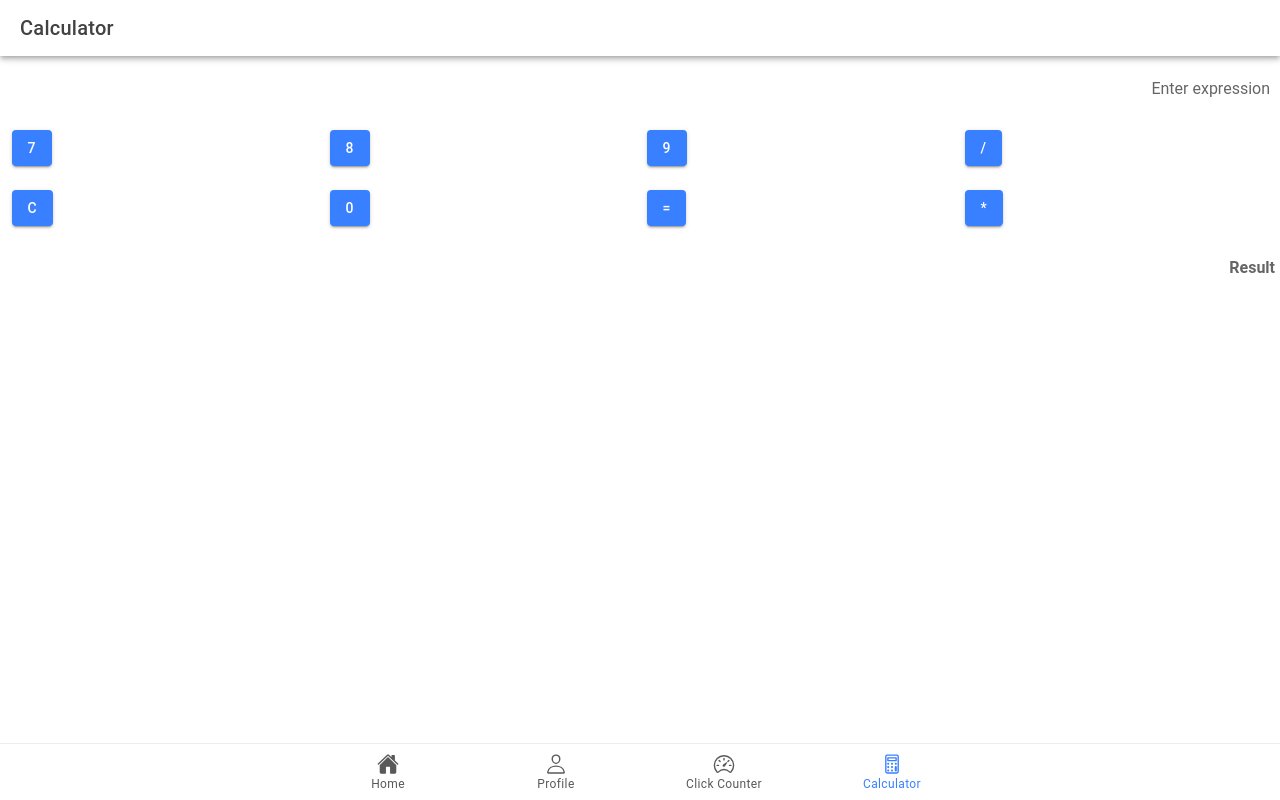
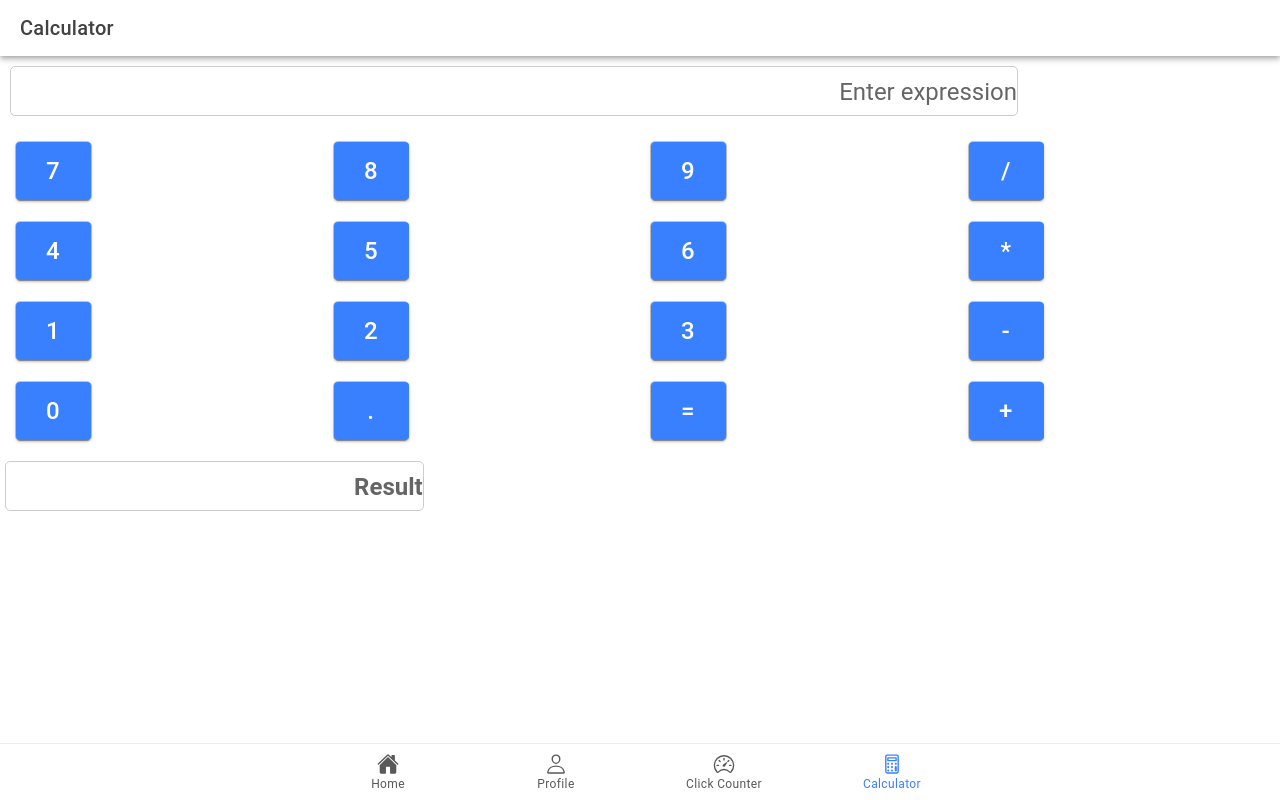
Before and after one commit to Jkmanait/ion-t-manait, a React (Vite) app: page /tab3 in a window 1280 px wide. Built offline with nearby package versions, Linux system fonts and the light colour scheme.

Commit message:
added css code on tab3.css

```diff
--- a/src/pages/Tab3.css
+++ b/src/pages/Tab3.css
@@ -0,0 +1,37 @@
+// Tab3.css
+.calculator-container {
+  display: flex;
+  flex-direction: column;
+  justify-content: center;
+  align-items: center;
+  height: 100%;
+}
+
+.calculator-input {
+  width: 80%;
+  height: 50px;
+  margin-bottom: 10px;
+  font-size: 1.5em;
+  text-align: right;
+  border: 1px solid #ccc;
+  border-radius: 5px;
+  padding: 10px;
+}
+
+.calculator-button {
+  width: 25%;
+  height: 60px;
+  margin: 5px;
+  font-size: 1.5em;
+  border: 1px solid #ccc;
+  border-radius: 5px;
+  background-color: #f0f0f0;
+}
+
+.calculator-button:hover {
+  background-color: #e0e0e0;
+}
+
+.calculator-button:active {
+  background-color: #d0d0d0;
+}
--- a/src/pages/Tab3.tsx
+++ b/src/pages/Tab3.tsx
@@ -28,7 +28,7 @@ const Tab3: React.FC = () => {
           <IonTitle>Calculator</IonTitle>
         </IonToolbar>
       </IonHeader>
-      <IonContent fullscreen>
+      <IonContent fullscreen className="calculator-container">
         <IonHeader collapse="condense">
           <IonToolbar>
             <IonTitle size="large">Calculator</IonTitle>
@@ -41,47 +41,75 @@ const Tab3: React.FC = () => {
                 value={input}
                 placeholder="Enter expression"
                 readonly
-                style={{ textAlign: 'right' }}
+                className="calculator-input"
               ></IonInput>
             </IonCol>
           </IonRow>
           <IonRow>
             <IonCol size="3">
-              <IonButton onClick={() => handleClick('7')}>7</IonButton>
+              <IonButton onClick={() => handleClick('7')} className="calculator-button">7</IonButton>
             </IonCol>
             <IonCol size="3">
-              <IonButton onClick={() => handleClick('8')}>8</IonButton>
+              <IonButton onClick={() => handleClick('8')} className="calculator-button">8</IonButton>
             </IonCol>
             <IonCol size="3">
-              <IonButton onClick={() => handleClick('9')}>9</IonButton>
+              <IonButton onClick={() => handleClick('9')} className="calculator-button">9</IonButton>
             </IonCol>
             <IonCol size="3">
-              <IonButton onClick={() => handleClick('/')}>/</IonButton>
+              <IonButton onClick={() => handleClick('/')} className="calculator-button">/</IonButton>
             </IonCol>
           </IonRow>
-          {/* Add other rows of buttons here */}
           <IonRow>
             <IonCol size="3">
-              <IonButton onClick={() => handleClick('C')}>C</IonButton>
+              <IonButton onClick={() => handleClick('4')} className="calculator-button">4</IonButton>
             </IonCol>
             <IonCol size="3">
-              <IonButton onClick={() => handleClick('0')}>0</IonButton>
+              <IonButton onClick={() => handleClick('5')} className="calculator-button">5</IonButton>
             </IonCol>
             <IonCol size="3">
-              <IonButton onClick={() => handleClick('=')}>=</IonButton>
+              <IonButton onClick={() => handleClick('6')} className="calculator-button">6</IonButton>
             </IonCol>
             <IonCol size="3">
-              <IonButton onClick={() => handleClick('*')}>*</IonButton>
+              <IonButton onClick={() => handleClick('*')} className="calculator-button">*</IonButton>
+            </IonCol>
+          </IonRow>
+          <IonRow>
+            <IonCol size="3">
+              <IonButton onClick={() => handleClick('1')} className="calculator-button">1</IonButton>
+            </IonCol>
+            <IonCol size="3">
+              <IonButton onClick={() => handleClick('2')} className="calculator-button">2</IonButton>
+            </IonCol>
+            <IonCol size="3">
+              <IonButton onClick={() => handleClick('3')} className="calculator-button">3</IonButton>
+            </IonCol>
+            <IonCol size="3">
+              <IonButton onClick={() => handleClick('-')} className="calculator-button">-</IonButton>
+            </IonCol>
+          </IonRow>
+          <IonRow>
+            <IonCol size="3">
+              <IonButton onClick={() => handleClick('0')} className="calculator-button">0</IonButton>
+            </IonCol>
+            <IonCol size="3">
+              <IonButton onClick={() => handleClick('.')} className="calculator-button">.</IonButton>
+            </IonCol>
+            <IonCol size="3">
+              <IonButton onClick={() => handleClick('=')} className="calculator-button">=</IonButton>
+            </IonCol>
+            <IonCol size="3">
+              <IonButton onClick={() => handleClick('+')} className="calculator-button">+</IonButton>
             </IonCol>
           </IonRow>
         </IonGrid>
         <IonRow>
-          <IonCol size="12">
+          <IonCol size="5">
             <IonInput
               value={result}
               placeholder="Result"
               readonly
-              style={{ textAlign: 'right', fontWeight: 'bold' }}
+              className="calculator-input"
+              style={{ fontWeight: 'bold' }}
             ></IonInput>
           </IonCol>
         </IonRow>
```
